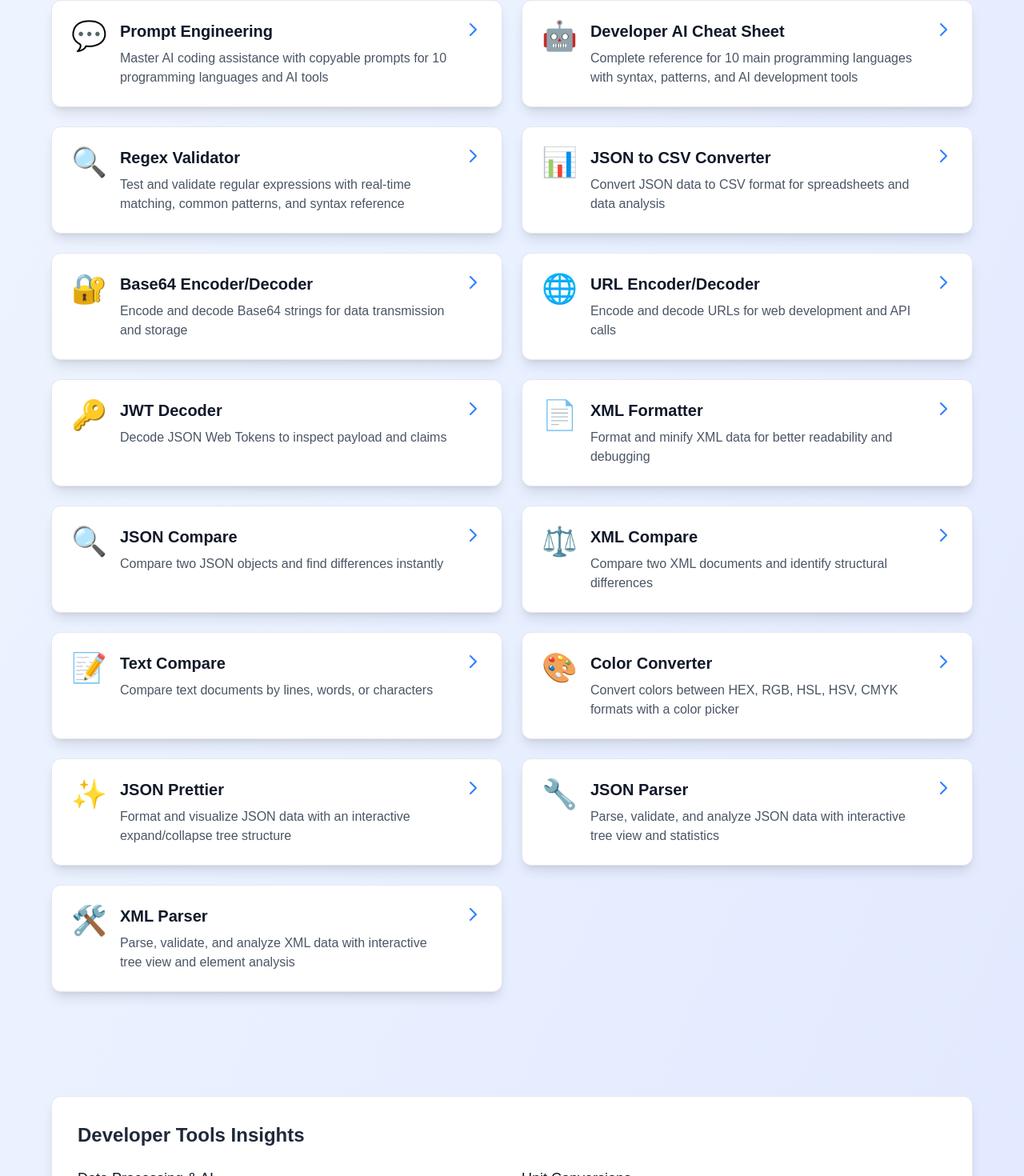
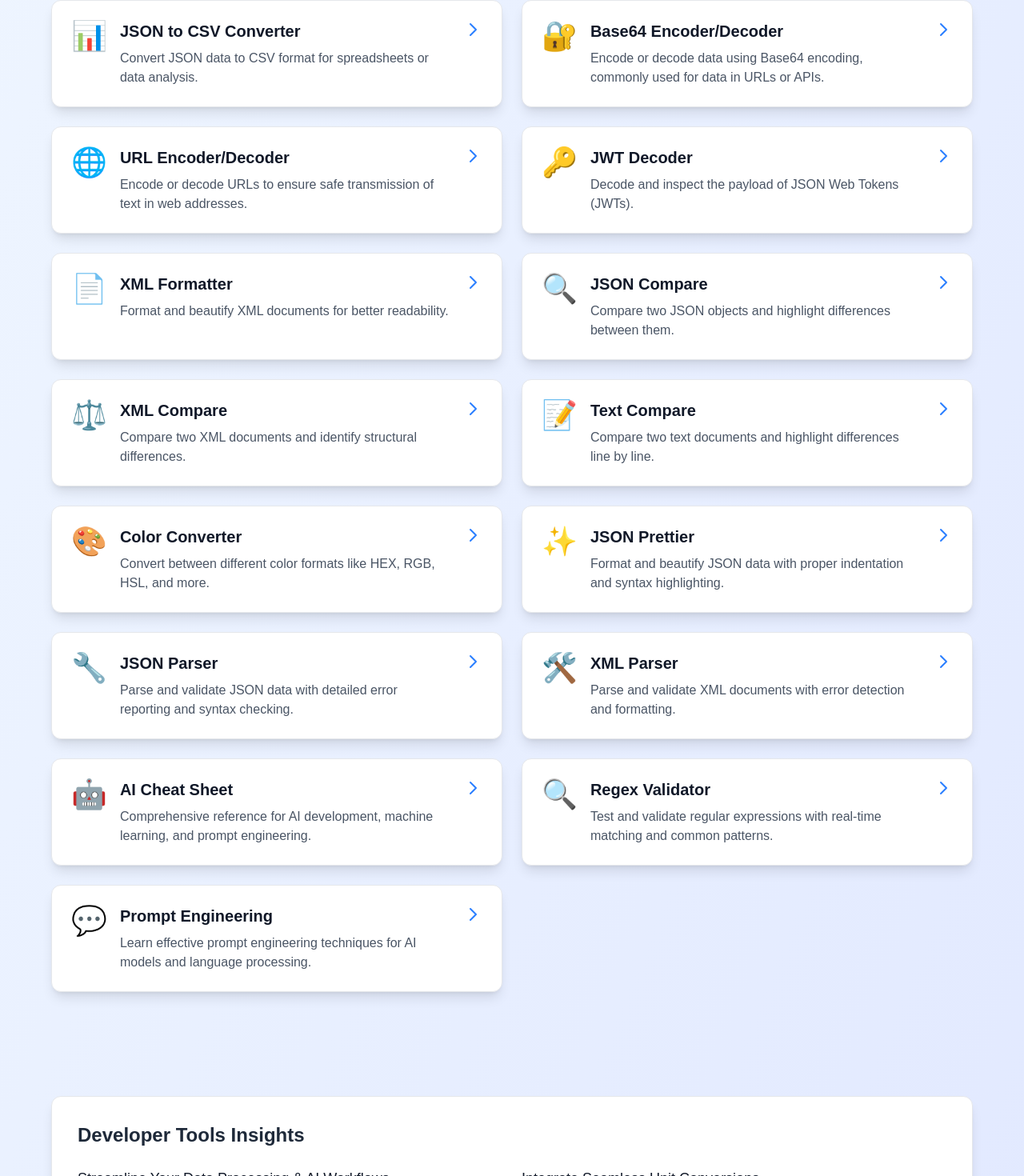
Before and after one commit to Sajidisrar/Unit-Converter, a Next.js app: page /developer in a window 1280 px wide. Shown: the part 638-2108 px from the top of the page at 80% size. Built offline with nearby package versions, Linux system fonts and the light colour scheme.

Commit message:
Improved SEO Content

```diff
--- a/src/app/developer/page.tsx
+++ b/src/app/developer/page.tsx
@@ -3,105 +3,13 @@
 import Link from 'next/link';
 import Head from 'next/head';
 import AdBanner from '@/components/AdBanner';
-
-const developerTools = [
-  {
-    title: 'Prompt Engineering',
-    description: 'Master AI coding assistance with copyable prompts for 10 programming languages and AI tools',
-    url: '/prompt-engineering',
-    icon: '💬'
-  },
-  {
-    title: 'Developer AI Cheat Sheet',
-    description: 'Complete reference for 10 main programming languages with syntax, patterns, and AI development tools',
-    url: '/ai-cheat-sheet',
-    icon: '🤖'
-  },
-  {
-    title: 'Regex Validator',
-    description: 'Test and validate regular expressions with real-time matching, common patterns, and syntax reference',
-    url: '/regex-validator',
-    icon: '🔍'
-  },
-  {
-    title: 'JSON to CSV Converter',
-    description: 'Convert JSON data to CSV format for spreadsheets and data analysis',
-    url: '/json-to-csv',
-    icon: '📊'
-  },
-  {
-    title: 'Base64 Encoder/Decoder',
-    description: 'Encode and decode Base64 strings for data transmission and storage',
-    url: '/base64-encoder-decoder',
-    icon: '🔐'
-  },
-  {
-    title: 'URL Encoder/Decoder',
-    description: 'Encode and decode URLs for web development and API calls',
-    url: '/url-encoder-decoder',
-    icon: '🌐'
-  },
-  {
-    title: 'JWT Decoder',
-    description: 'Decode JSON Web Tokens to inspect payload and claims',
-    url: '/jwt-decoder',
-    icon: '🔑'
-  },
-  {
-    title: 'XML Formatter',
-    description: 'Format and minify XML data for better readability and debugging',
-    url: '/xml-formatter',
-    icon: '📄'
-  },
-  {
-    title: 'JSON Compare',
-    description: 'Compare two JSON objects and find differences instantly',
-    url: '/json-compare',
-    icon: '🔍'
-  },
-  {
-    title: 'XML Compare',
-    description: 'Compare two XML documents and identify structural differences',
-    url: '/xml-compare',
-    icon: '⚖️'
-  },
-  {
-    title: 'Text Compare',
-    description: 'Compare text documents by lines, words, or characters',
-    url: '/text-compare',
-    icon: '📝'
-  },
-  {
-    title: 'Color Converter',
-    description: 'Convert colors between HEX, RGB, HSL, HSV, CMYK formats with a color picker',
-    url: '/color-converter',
-    icon: '🎨'
-  },
-  {
-    title: 'JSON Prettier',
-    description: 'Format and visualize JSON data with an interactive expand/collapse tree structure',
-    url: '/json-prettier',
-    icon: '✨'
-  },
-  {
-    title: 'JSON Parser',
-    description: 'Parse, validate, and analyze JSON data with interactive tree view and statistics',
-    url: '/json-parser',
-    icon: '🔧'
-  },
-  {
-    title: 'XML Parser',
-    description: 'Parse, validate, and analyze XML data with interactive tree view and element analysis',
-    url: '/xml-parser',
-    icon: '🛠️'
-  }
-];
+import { developerTools } from '@/data/developerTools';
 
 export default function DeveloperPage() {
   return (
     <>
       <Head>
-        <title>Free Online Developer Tools 2025 | JSON, Base64, URL, JWT, XML, Regex & AI Tools</title>
+        <title>15+ Free Online Developer Tools for 2025 | JSON, Regex, AI & More</title>
         <meta
           name="description"
           content="Best free online developer tools for 2025. JSON formatter, Base64 encoder, URL encoder, JWT decoder, XML formatter, regex validator, AI cheat sheet, prompt engineering. Trusted by 100K+ developers. No registration required."
@@ -153,7 +61,7 @@ export default function DeveloperPage() {
         <div className="max-w-6xl mx-auto">
           <div className="text-center mb-12">
             <h1 className="text-4xl md:text-5xl font-bold text-gray-900 dark:text-white mb-4">
-              Free Developer Tools 2025
+              Free Online Developer Tools (2025)
             </h1>
             <h2 className="text-2xl font-semibold text-gray-800 dark:text-white mb-4">
               Best Online Developer Tools for Programming & AI Development
@@ -214,13 +122,13 @@ export default function DeveloperPage() {
             <h2 className="text-2xl font-semibold text-gray-800 dark:text-white mb-6">Developer Tools Insights</h2>
             <div className="grid grid-cols-1 md:grid-cols-2 gap-6">
               <div>
-                <h3 className="text-lg font-medium text-gray-900 dark:text-white mb-3">Data Processing & AI</h3>
+                <h3 className="text-lg font-medium text-gray-900 dark:text-white mb-3">Streamline Your Data Processing & AI Workflows</h3>
                 <p className="text-gray-700 dark:text-gray-300 mb-4">
                   Build data workflows with <Link href="/json-to-csv" className="text-blue-600 dark:text-blue-400 hover:underline">json to csv</Link> conversion, perform <Link href="/base64-encoder-decoder" className="text-blue-600 dark:text-blue-400 hover:underline">base64 encoding</Link>, and manipulate data formats directly in your browser. These utilities are essential for modern stacks spanning <strong>AI artificial Intelligence</strong> and <strong>Data Science</strong>.
                 </p>
               </div>
               <div>
-                <h3 className="text-lg font-medium text-gray-900 dark:text-white mb-3">Unit Conversions</h3>
+                <h3 className="text-lg font-medium text-gray-900 dark:text-white mb-3">Integrate Seamless Unit Conversions</h3>
                 <p className="text-gray-700 dark:text-gray-300 mb-4">
                   When your applications handle measurements, pair our developer utilities with the <Link href="/area" className="text-blue-600 dark:text-blue-400 hover:underline">Unit converter area</Link> and <Link href="/weight" className="text-blue-600 dark:text-blue-400 hover:underline">Unit converter weight</Link> to normalize inputs across metric and imperial systems.
                 </p>
@@ -266,8 +174,7 @@ export default function DeveloperPage() {
 
             <div className="mt-10 text-gray-700 dark:text-gray-300">
               <p>
-                Our <strong>free developer tools online</strong> help you boost productivity with quick JSON, XML, and Base64 transformations.
-                Built for <strong>frontend developers, backend engineers, and data analysts</strong>, these utilities save time and reduce errors in <strong>API testing, web integrations, and AI-driven data preprocessing</strong>.
+                Our <strong>free developer tools online</strong> help you boost productivity with quick JSON, XML, and Base64 transformations. Built for <strong>frontend developers, backend engineers, and data analysts</strong>, these utilities save time and reduce errors in <strong>API testing, web integrations, and AI-driven data preprocessing</strong>.
               </p>
               <p className="mt-4">
                 Start using the most searched <strong>developer tools 2025</strong> — easy, fast, and accessible from any browser.
--- a/src/app/regex-validator/page.tsx
+++ b/src/app/regex-validator/page.tsx
@@ -216,6 +216,15 @@ export default function RegexValidatorPage() {
     setMatches([]);
     setError('');
     setSelectedPattern(null);
+  };
+
+  const copyToClipboard = async (text: string) => {
+    try {
+      await navigator.clipboard.writeText(text);
+      // Optional: Show a toast notification for feedback
+    } catch (err) {
+      console.error('Failed to copy text: ', err);
+    }
   };
 
   return (
@@ -554,9 +563,14 @@ export default function RegexValidatorPage() {
                       {pattern.category}
                     </span>
                   </div>
-                  <p className="text-sm text-gray-600 dark:text-gray-400 mb-2">
-                    {pattern.description}
-                  </p>
+                  <div className="flex justify-between items-start mb-2">
+                    <p className="text-sm text-gray-600 dark:text-gray-400 pr-2">
+                      {pattern.description}
+                    </p>
+                    <button onClick={(e) => { e.stopPropagation(); copyToClipboard(pattern.pattern); }} className="text-xs bg-gray-200 dark:bg-gray-700 hover:bg-gray-300 dark:hover:bg-gray-600 rounded px-2 py-1 transition-colors flex-shrink-0">
+                      Copy
+                    </button>
+                  </div>
                   <code className="text-xs text-blue-600 dark:text-blue-400 bg-gray-100 dark:bg-gray-600 px-2 py-1 rounded block break-all">
                     {pattern.pattern}
                   </code>
@@ -661,6 +675,13 @@ export default function RegexValidatorPage() {
                 <li>• <strong>Use character classes</strong> [a-z] instead of [abcdef...]</li>
                 <li>• <strong>Consider performance</strong> for large text processing</li>
               </ul>
+              <div className="mt-6">
+                <h4 className="text-md font-medium text-gray-900 dark:text-white mb-2">Related Developer Tools:</h4>
+                <p className="text-gray-700 dark:text-gray-300">
+                  After validating your patterns, you might need to work with data formats. Try our <a href="/json-parser" className="text-blue-600 dark:text-blue-400 hover:underline">JSON Parser</a> or
+                  <a href="/xml-formatter" className="text-blue-600 dark:text-blue-400 hover:underline">XML Formatter</a> to continue your workflow.
+                </p>
+              </div>
             </div>
           </div>
 
--- /dev/null
+++ b/src/data/developerTools.ts
@@ -0,0 +1,92 @@
+export const developerTools = [
+  {
+    title: "JSON to CSV Converter",
+    description: "Convert JSON data to CSV format for spreadsheets or data analysis.",
+    url: "/json-to-csv",
+    icon: "📊"
+  },
+  {
+    title: "Base64 Encoder/Decoder",
+    description: "Encode or decode data using Base64 encoding, commonly used for data in URLs or APIs.",
+    url: "/base64-encoder-decoder",
+    icon: "🔐"
+  },
+  {
+    title: "URL Encoder/Decoder",
+    description: "Encode or decode URLs to ensure safe transmission of text in web addresses.",
+    url: "/url-encoder-decoder",
+    icon: "🌐"
+  },
+  {
+    title: "JWT Decoder",
+    description: "Decode and inspect the payload of JSON Web Tokens (JWTs).",
+    url: "/jwt-decoder",
+    icon: "🔑"
+  },
+  {
+    title: "XML Formatter",
+    description: "Format and beautify XML documents for better readability.",
+    url: "/xml-formatter",
+    icon: "📄"
+  },
+  {
+    title: "JSON Compare",
+    description: "Compare two JSON objects and highlight differences between them.",
+    url: "/json-compare",
+    icon: "🔍"
+  },
+  {
+    title: "XML Compare",
+    description: "Compare two XML documents and identify structural differences.",
+    url: "/xml-compare",
+    icon: "⚖️"
+  },
+  {
+    title: "Text Compare",
+    description: "Compare two text documents and highlight differences line by line.",
+    url: "/text-compare",
+    icon: "📝"
+  },
+  {
+    title: "Color Converter",
+    description: "Convert between different color formats like HEX, RGB, HSL, and more.",
+    url: "/color-converter",
+    icon: "🎨"
+  },
+  {
+    title: "JSON Prettier",
+    description: "Format and beautify JSON data with proper indentation and syntax highlighting.",
+    url: "/json-prettier",
+    icon: "✨"
+  },
+  {
+    title: "JSON Parser",
+    description: "Parse and validate JSON data with detailed error reporting and syntax checking.",
+    url: "/json-parser",
+    icon: "🔧"
+  },
+  {
+    title: "XML Parser",
+    description: "Parse and validate XML documents with error detection and formatting.",
+    url: "/xml-parser",
+    icon: "🛠️"
+  },
+  {
+    title: "AI Cheat Sheet",
+    description: "Comprehensive reference for AI development, machine learning, and prompt engineering.",
+    url: "/ai-cheat-sheet",
+    icon: "🤖"
+  },
+  {
+    title: "Regex Validator",
+    description: "Test and validate regular expressions with real-time matching and common patterns.",
+    url: "/regex-validator",
+    icon: "🔍"
+  },
+  {
+    title: "Prompt Engineering",
+    description: "Learn effective prompt engineering techniques for AI models and language processing.",
+    url: "/prompt-engineering",
+    icon: "💬"
+  }
+];
```
Also changed, not shown: src/app/page.tsx (+76 -57 lines), src/app/regex-validator/developerTools.ts (added), 1 other file (tests, documents, lock files or other folders).
